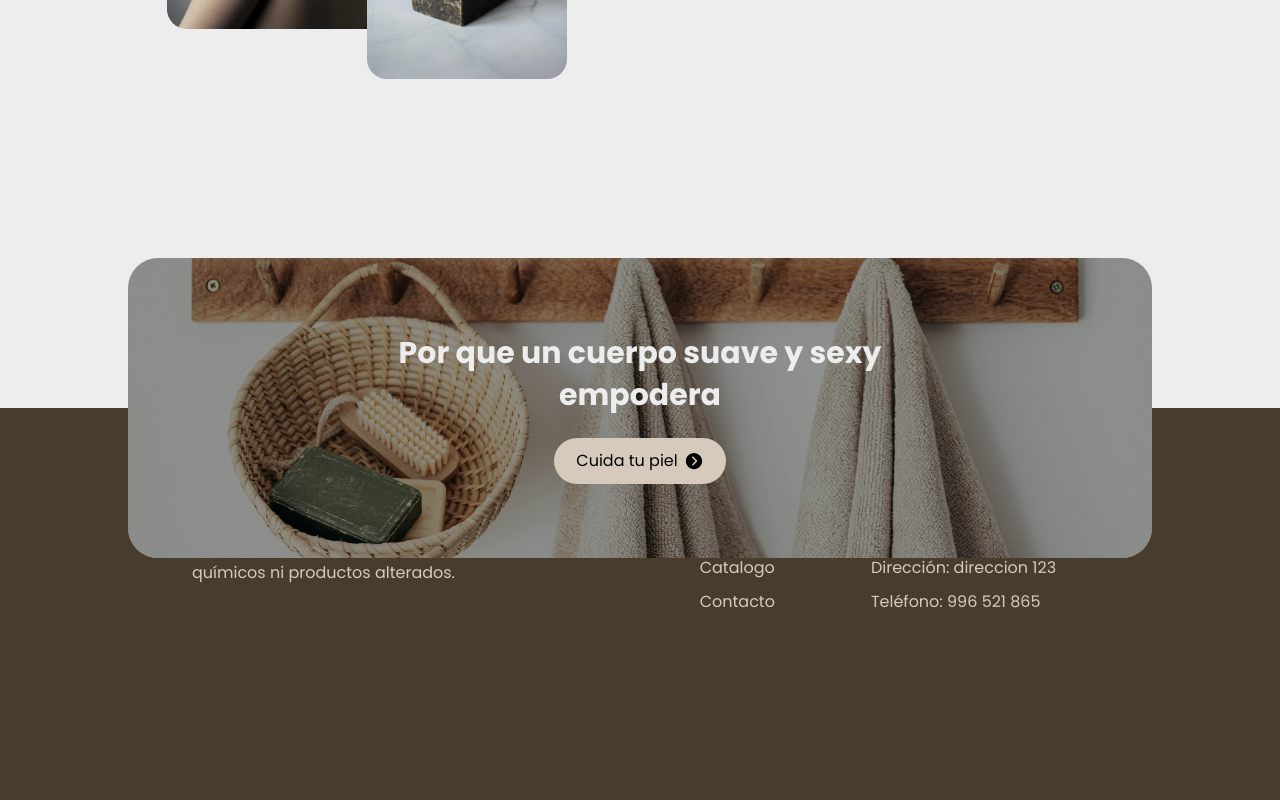
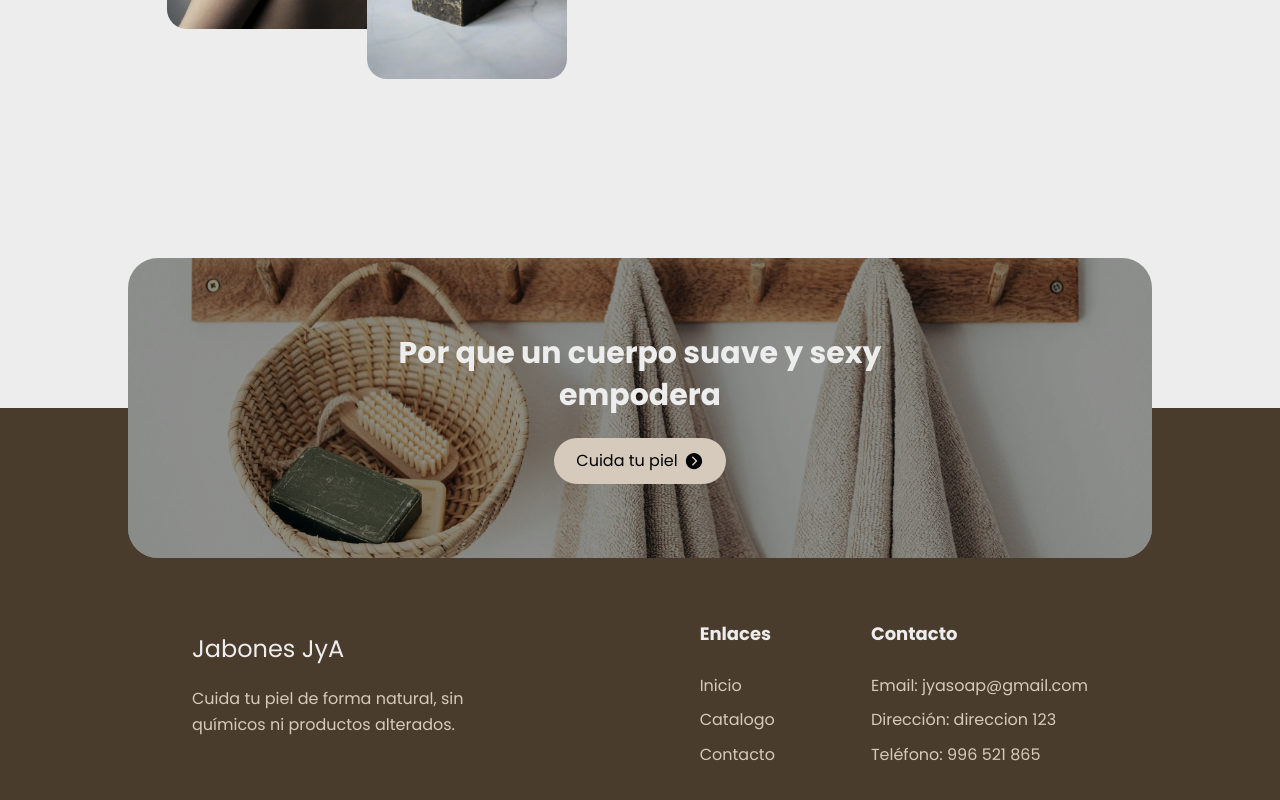
Before and after one commit to donatto22/jabones-jya, a React (Vite) app: page / in a window 1280 px wide. Shown: the part 2020-2820 px from the top of the page. Built offline with nearby package versions, Linux system fonts and the light colour scheme.

Commit message:
Se repara el footer

```diff
--- a/src/jabonesapp/views/Footer.jsx
+++ b/src/jabonesapp/views/Footer.jsx
@@ -22,7 +22,7 @@ export const Footer = () => {
         {/* se mostrará el banner si está en la página de inicio */}
         { banner && <Banner/> }
 
-        <Box bgColor='var(--dark-brown)' h={ banner && '420px' } alignItems='end'>
+        <Box bgColor='var(--dark-brown)' h={ banner && '420px' } display='flex' alignItems='end'>
             {/* el contenedor que centra el footer */}
             <HStack w='70%' m='0 auto' justifyContent='space-between' color='var(--white)'>
                 {/* el contenedor con el nombre y corto texto de la empresa */}
```
